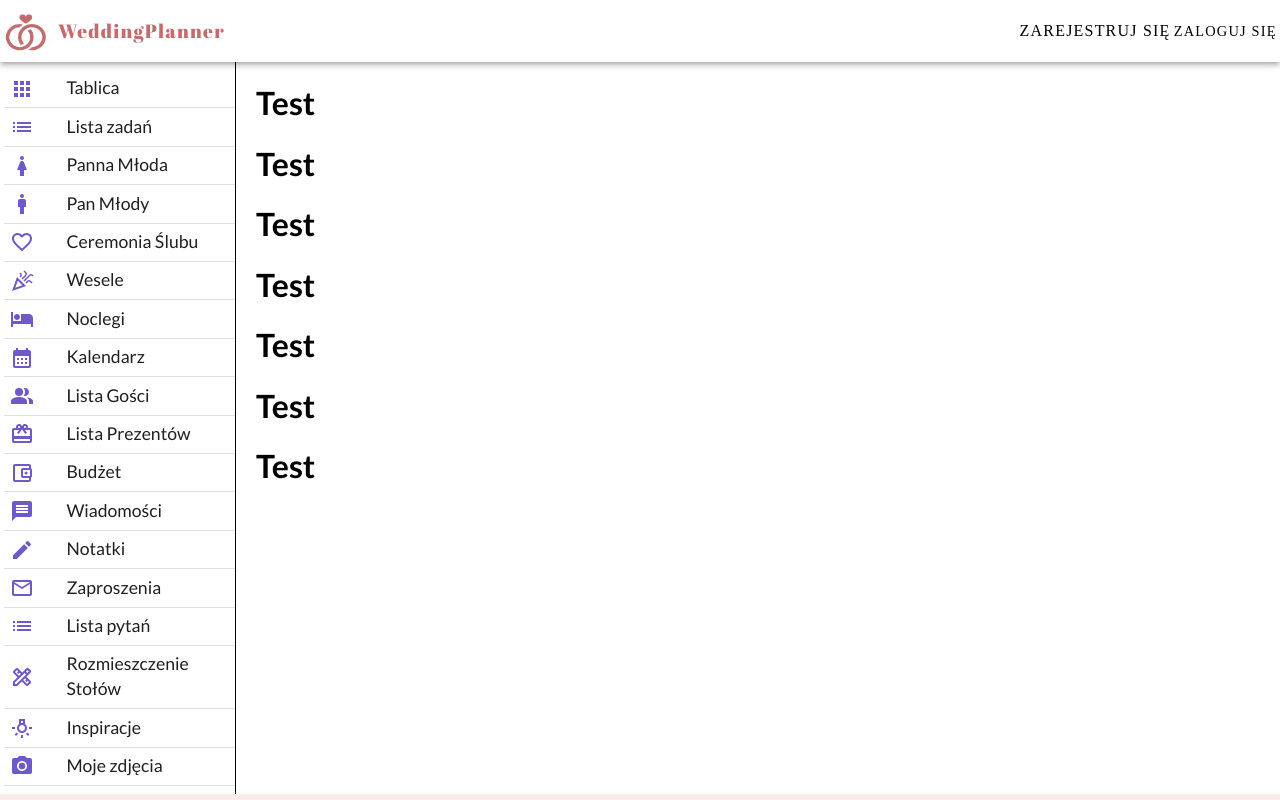
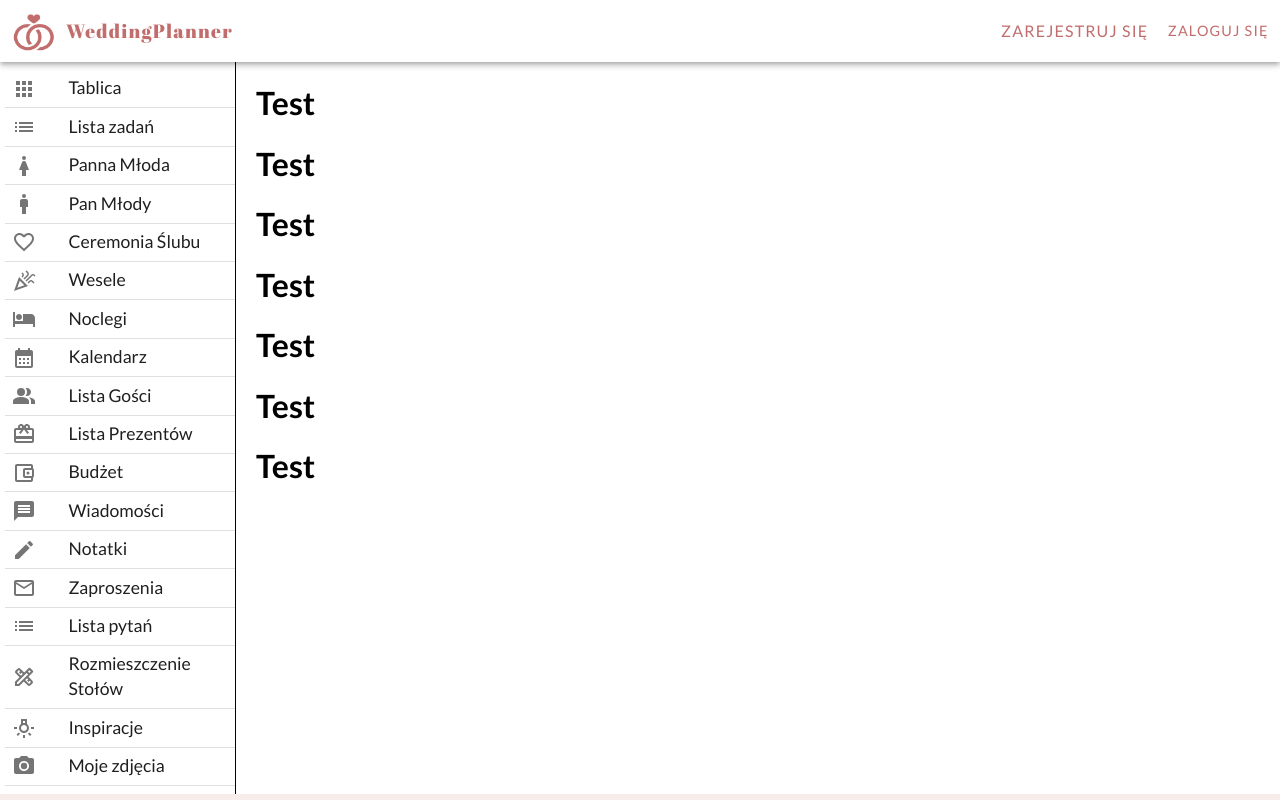
Before and after one commit to AgnieszkaKapelanczyk/CodersCamp2021-2022-WeddingPlannerApp, a React (Create React App) app: page / in a window 1280 px wide. Shown: the top 800 px of the page. Built offline with nearby package versions, Linux system fonts and the light colour scheme.

Commit message:
poprawa w theme

```diff
--- a/src/components/App/App.tsx
+++ b/src/components/App/App.tsx
@@ -32,10 +32,7 @@ import { ThemeProvider } from '@material-ui/core/styles';
 import {theme} from '../../theme/theme'
 import AppLeftBar from './AppLeftBar';
 import Dialog from '../Dialog/Dialog'
-import { Box, Grid} from '@mui/material'
-import { grid } from '@mui/system';
-
-
+import { Box} from '@mui/material'
 
 
 function App() {
--- a/src/components/App/AppLeftBar.tsx
+++ b/src/components/App/AppLeftBar.tsx
@@ -6,27 +6,25 @@ import ListItem from '@mui/material/ListItem';
 import ListItemIcon from '@mui/material/ListItemIcon';
 import ListItemText from '@mui/material/ListItemText';
 import { useNavigate } from 'react-router-dom';
-import Toolbar from '@mui/material/Toolbar';
 import { makeStyles } from '@material-ui/core/styles';
 
 
 const useStyles = makeStyles({
-  drawer: {
-    height: 'calc(100% - 70px)',
-    top: 70
+  leftBar: {
+    color:'tertiary',
+    paddingLeft: '5px'
   }
 })
 
 const leftBarStyle=({
-    color:'#6F59C9',
-    paddingLeft: '4px'
+    color:'tertiary',
+    paddingLeft: '5px'
 })
 
 
 
 function AppLeftBar() {
     const classes = useStyles();
-    const drawerWidth=250;
     const navigate= useNavigate();
 
     return(
@@ -46,11 +44,11 @@ function AppLeftBar() {
   //   anchor="left"
 
   // >
-    // <Toolbar />
+
     <List style={leftBarStyle} >
       {LeftBarListCouple.map((item) => (
-        <ListItem sx={{padding:0.3}} button key={item.label} onClick={()=>navigate(item.path)} divider>
-          <ListItemIcon style={leftBarStyle}>
+        <ListItem sx={{padding:0.3, color:'tertiary'}} button key={item.label} onClick={()=>navigate(item.path)} divider>
+          <ListItemIcon className={classes.leftBar} >
             {item.icon}
           </ListItemIcon>
           <ListItemText  primary={item.label} />
--- a/src/theme/theme.tsx
+++ b/src/theme/theme.tsx
@@ -69,7 +69,7 @@ export const theme = createTheme({
         textTransform: 'none',
         letterSpacing: '1.2px',
         fontSize: '1rem',
-        fontFamily: "'Lato"
+        fontFamily: "Lato"
       },
     },
 });
```
Also changed, not shown: src/components/Dialog/loginDialog.tsx (line endings or trailing spaces), src/components/Dialog/rejestracjEmail.tsx (line endings or trailing spaces).
